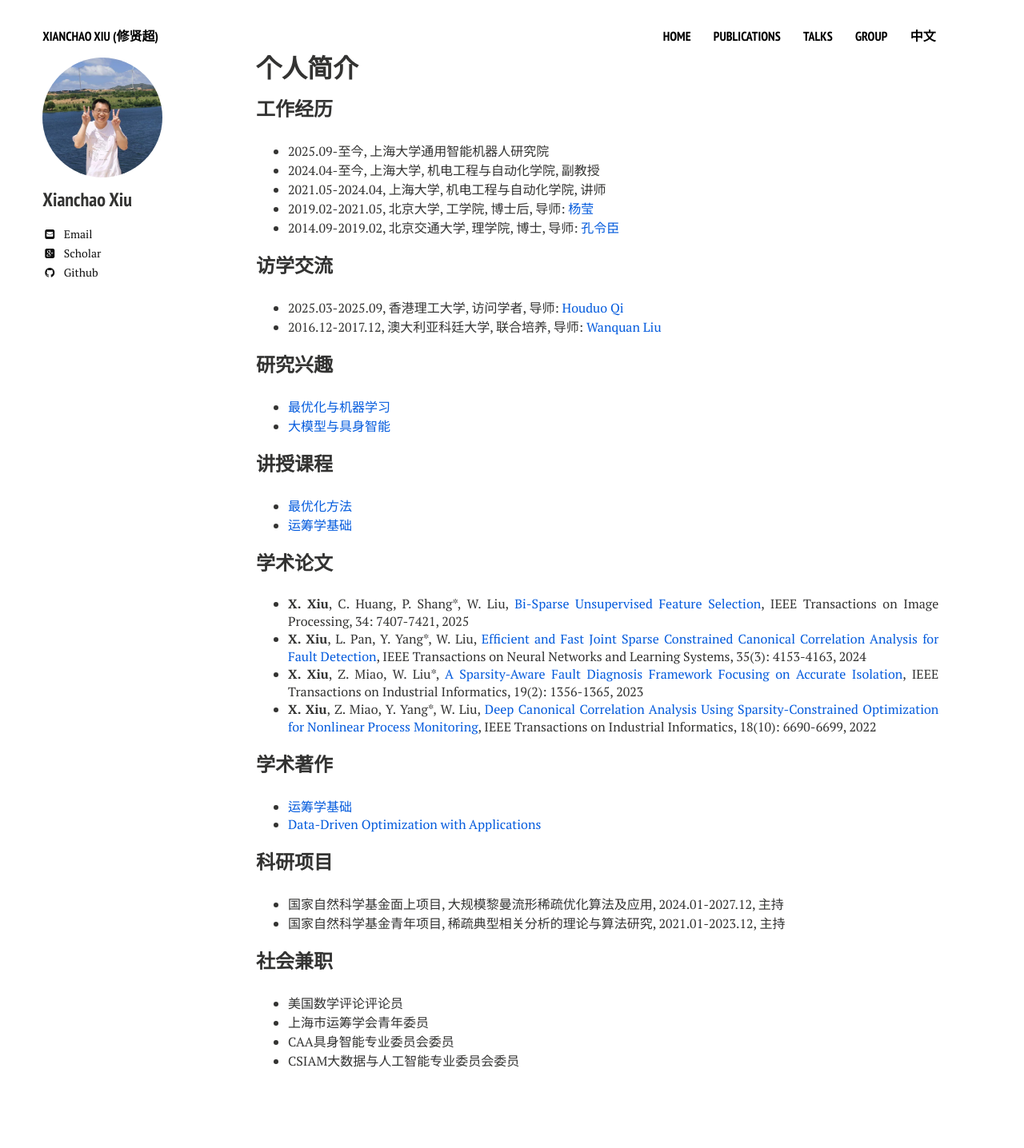
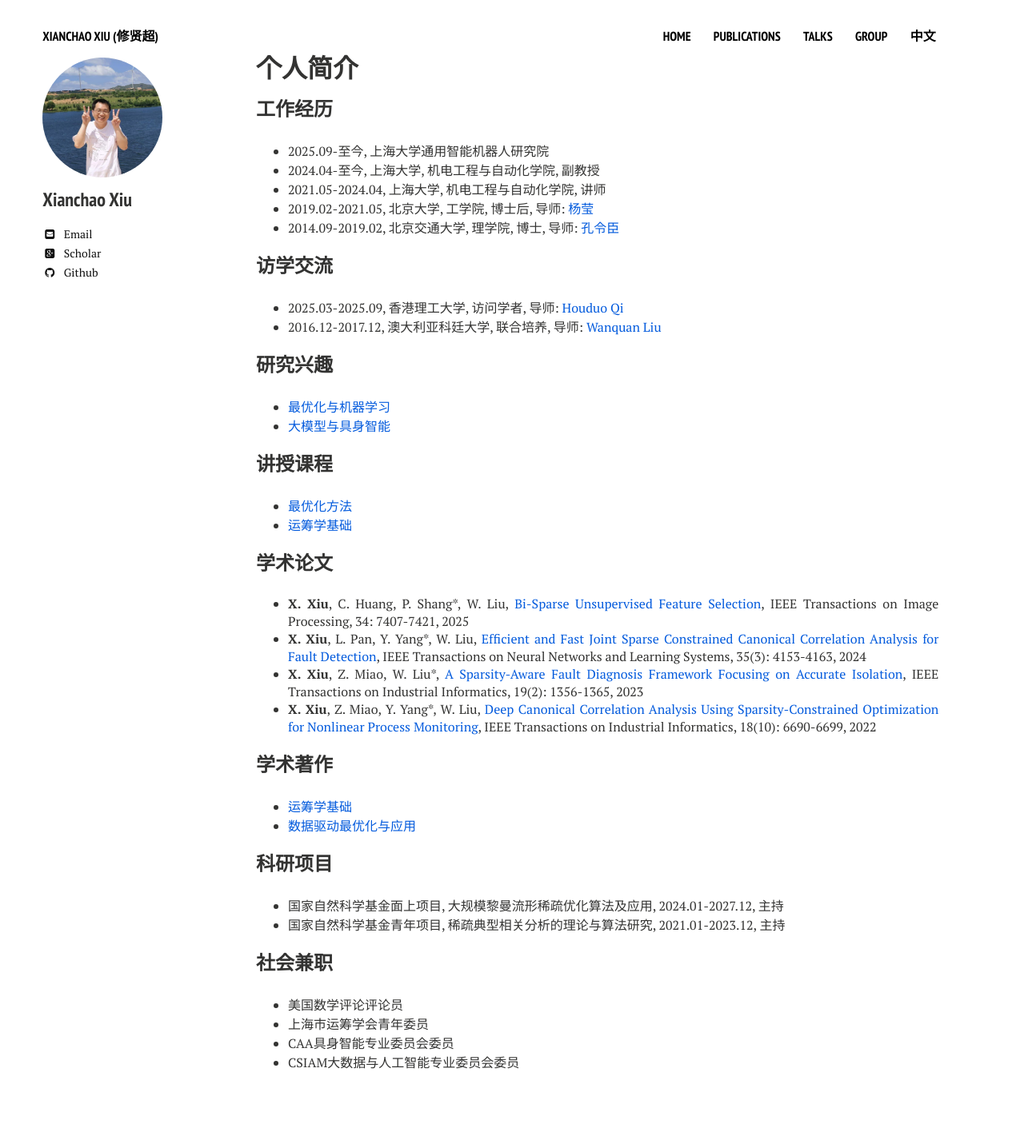
Before and after one commit to xianchaoxiu/xianchaoxiu.github.io, a Jekyll site: the page built from chinese/index.md, in a window 1280 px wide. Shown: the whole page at 80% size. Built offline with Jekyll 4.4.1, drawn with Linux system fonts in a browser that asks for light colours; nearby versions of some CDN libraries.

Commit message:
Update index.md

```diff
--- a/chinese/index.md
+++ b/chinese/index.md
@@ -43,7 +43,7 @@ share: false
 
 
 * <a href="https://xianchaoxiu.github.io/chinese/book/OR/" class="textlink" target="_blank">运筹学基础 </a><br>
-* <a href="https://xianchaoxiu.github.io/chinese/book/DDOA/" class="textlink" target="_blank">Data-Driven Optimization with Applications </a><br>
+* <a href="https://xianchaoxiu.github.io/chinese/book/DDOA/" class="textlink" target="_blank">数据驱动最优化与应用 </a><br>
 
 ### 科研项目
 * 国家自然科学基金面上项目, 大规模黎曼流形稀疏优化算法及应用, 2024.01-2027.12, 主持 <br>
```
